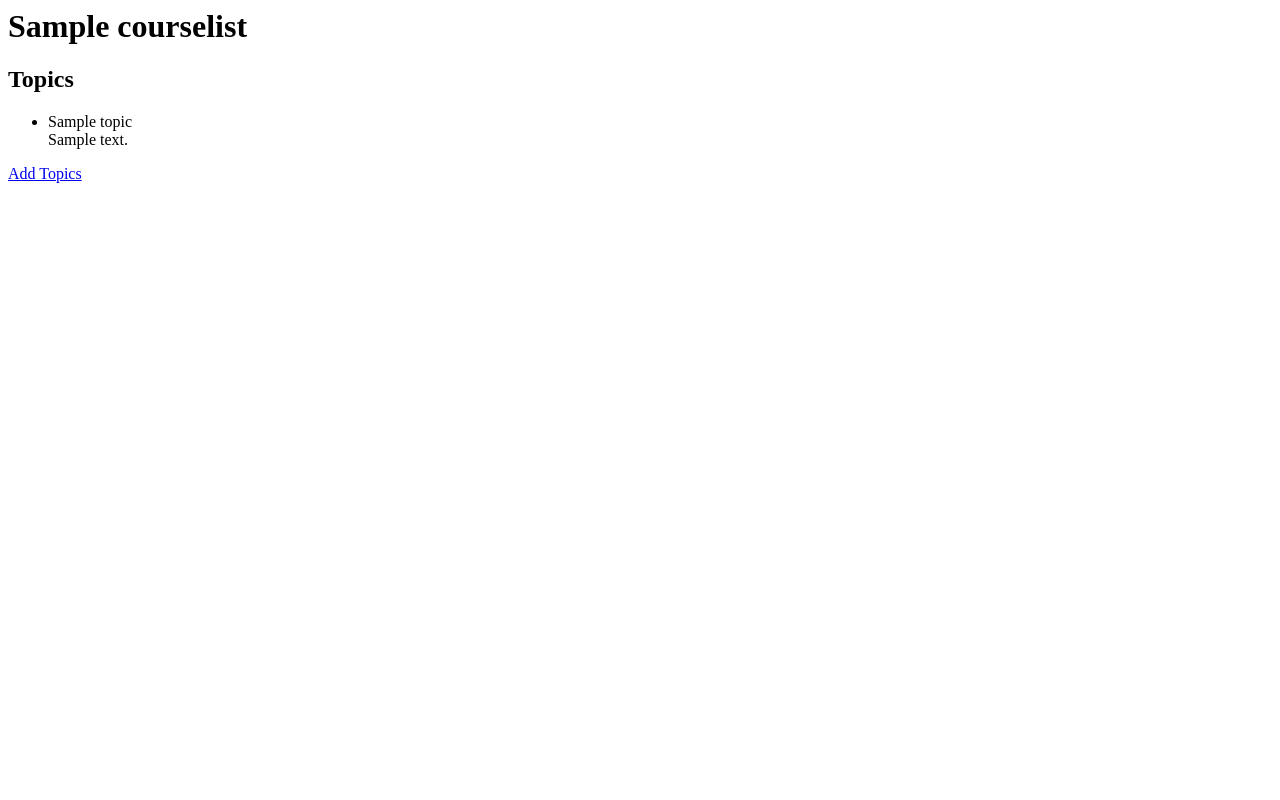
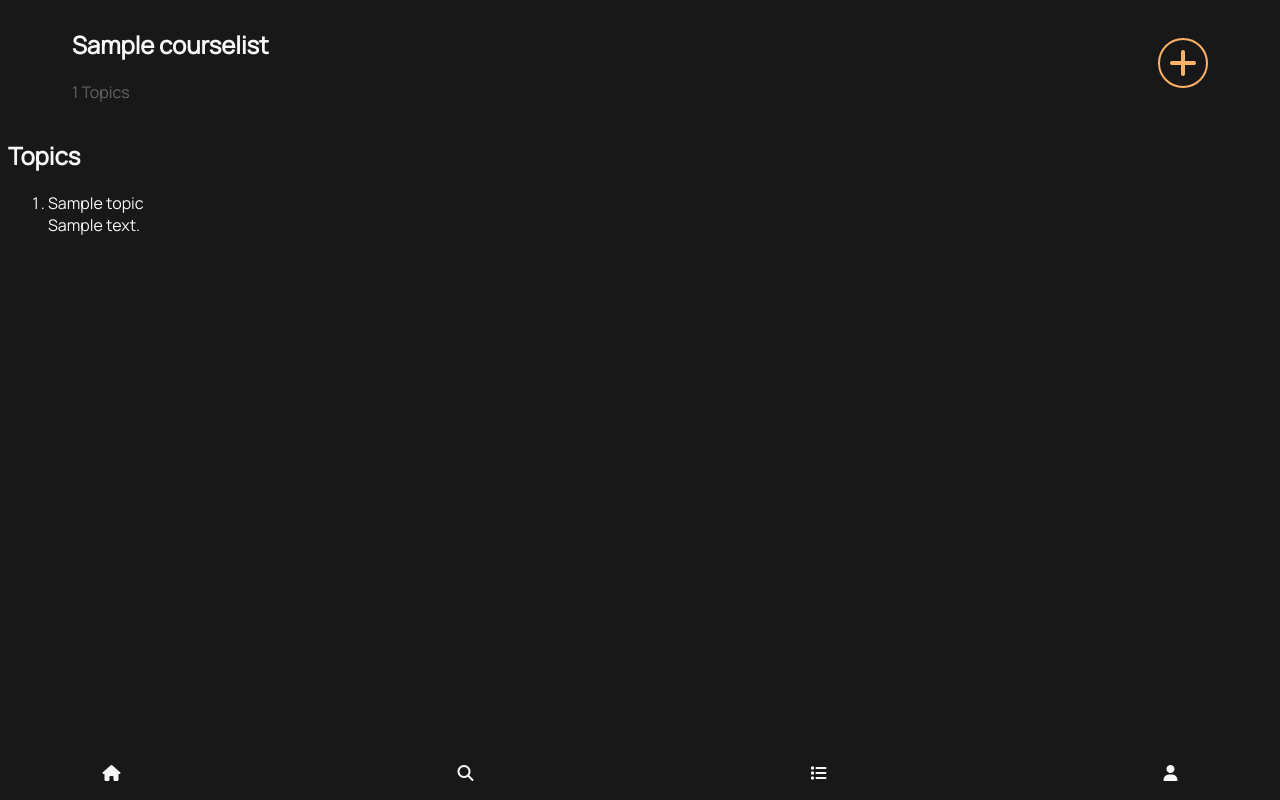
Before and after one commit to Uthmanbello/courses, a Django app: page /courses/1/ in a window 1280 px wide. Run offline with Django 4.2, Linux system fonts and the light colour scheme; tables that the repository leaves empty hold one stand-in row (values such as "Sample post"); some libraries are stand-ins or nearby versions.

Commit message:
Style course detail page

```diff
--- a/src/courses/courselist/templates/base.html
+++ b/src/courses/courselist/templates/base.html
@@ -20,6 +20,10 @@
         body {
             background-color: #181818;
             color: #f8f8f8;
+        }
+
+        a {
+            text-decoration: none;
         }
 
         .primary {
--- a/src/courses/courselist/templates/course_detail.html
+++ b/src/courses/courselist/templates/course_detail.html
@@ -1,10 +1,27 @@
-<h1>{{ course.name }}</h1>
+{% extends 'base.html' %}
 
-<h2>Topics</h2>
-<ul>
-    {% for topic in course.topics.all %}
-    <li>{{ topic.title }}<br>{{ topic.description }}</li>
-    {% endfor %}
-</ul>
+{% block content %}
+<div class="course-heading">
+    <div>
+        <h2>{{ course.name }}</h2>
+        <p class="light-grey">{{ topics_count }} Topics</p>
+    </div>
+    <a href="{% url 'add_topics' course.id %}" class="primary add-course"><i class="fa-solid fa-plus fa-2x primary"></i></i></a>
+</div>
 
-<a href="{% url 'add_topics' course.id %}">Add Topics</a>
+    <h2>Topics</h2>
+    <ol>
+        {% for topic in course.topics.all %}
+        <li>{{ topic.title }}<br>{{ topic.description }}</li>
+        {% endfor %}
+    </ol>
+
+    <!-- <a href="{% url 'add_topics' course.id %}">Add Topics</a> -->
+
+    <footer class="footer-icons row">
+        <a href="{% url 'landing_page' %}"><i class="fa-solid fa-house"></i></a>
+        <a href=""><i class="fa-solid fa-magnifying-glass"></i></a>
+        <a href="{% url 'course_list' %}"><i class="fa-solid fa-list"></i></a>
+        <a href=""><i class="fa-solid fa-user"></i></a>
+    </footer>
+{% endblock %}
--- a/src/courses/courselist/templates/course_list.html
+++ b/src/courses/courselist/templates/course_list.html
@@ -10,7 +10,7 @@
     </div>
     <ul class="course-list">
         {% for course in courses %}
-        <a href="{% url 'course_detail' course.id %}"><li class="course">{{ course.name }} <span class="light-grey">5 topics</span></li></a>
+        <a href="{% url 'course_detail' course.id %}" class="secondary"><li class="course">{{ course.name }} <span class="light-grey">5 topics</span></li></a>
         {% endfor %}
     </ul>
     <div class="empty"></div>
--- a/src/courses/courselist/views.py
+++ b/src/courses/courselist/views.py
@@ -22,9 +22,9 @@ def add_course(request):
     return render(request, 'add_course.html', {'form': form})
 
 def course_detail(request, courselist_id):
-    # course = get_object_or_404(Courselist, id=courselist_id)
     course = get_object_or_404(Courselist.objects.prefetch_related('topics'), id=courselist_id)
-    return render(request, 'course_detail.html', {'course': course})
+    topics_count = course.topics.count()
+    return render(request, 'course_detail.html', {'course': course, 'topics_count': topics_count})
 
 def add_topics(request, courselist_id):
     course = get_object_or_404(Courselist, id=courselist_id)
```
